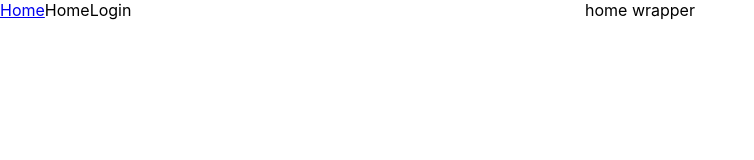
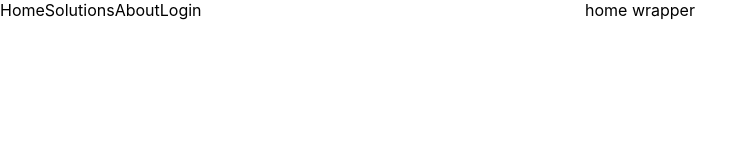
Before and after one commit to HanahLev/MLH-MakeHarvard2021, a React (Create React App) app in the folder mh-website/: page / in a window 1280 px wide. Shown: the top 160 px of the page, without its empty margins (0-754 px from the left). Built offline with nearby package versions, Linux system fonts and the light colour scheme.

Commit message:
variable routing but unstyled

```diff
--- a/mh-website/src/js/App.js
+++ b/mh-website/src/js/App.js
@@ -1,36 +1,82 @@
-import { BrowserRouter as Router, Route, Link, useHistory } from 'react-router-dom';
+import { BrowserRouter as Router, Route, useHistory, Switch } from 'react-router-dom';
 import React from 'react'
 
 import '../sass/App.scss';
 
 import Home from './home/home'
 import Login from './login/login'
+import About from './about/about'
+import Solutions from './solutions/solutions'
+
 function App() {
   return (
     <div className="App">
+
       <Router>
+        <Switch>
 
-        <Route exact path="/" component={Home} />
-        <Route exact path="/login" component={Login} />
-
-        <div className="nav-bar">
+          {routes.map((item, index) => (
+            <Route key={index} exact path={item.to} >
+              <>
+                {item.component}
+                {item.navbar && <NavBar />}
+              </>
 
 
-          <Link to="/" className="nav-item">Home</Link>
-          <CustomLink to="/" className="nav-item">
-            Home
-          </CustomLink>
-          <CustomLink to="/login" className="nav-item">
-            Login
-          </CustomLink>
+            </Route>
+          ))}
+        </Switch>
 
-        </div>
+
       </Router>
     </div>
   );
 }
 
 export default App;
+
+function NavBar() {
+
+  return (
+
+    <div className="nav-bar">
+      {routes.map((item, index) => (
+        <CustomLink key={index} to={item.to} className="nav-item">
+          {item.children}
+        </CustomLink>
+      ))}
+
+    </div>
+  )
+}
+
+const routes = [
+  {
+    to: '/',
+    children: 'Home',
+    component: <Home />,
+    navbar: true
+  },
+  {
+    to: '/solutions',
+    children: 'Solutions',
+    component: <Solutions />,
+    navbar: true
+  },
+  {
+    to: '/about',
+    children: 'About',
+    component: <About />,
+    navbar: true
+  },
+  {
+    to: '/login',
+    children: 'Login',
+    component: <Login />,
+    navbar: true
+  }
+]
+
 
 function CustomLink(props) {
   let history = useHistory();
--- /dev/null
+++ b/mh-website/src/js/about/about.js
@@ -0,0 +1,12 @@
+
+
+export default function About() {
+
+
+    return (
+        <div className='about-wrapper'>
+            about wrapper
+        </div>
+    )
+
+}
--- /dev/null
+++ b/mh-website/src/js/solutions/solutions.js
@@ -0,0 +1,12 @@
+
+
+export default function Solutions() {
+
+
+    return (
+        <div className='solutions-wrapper'>
+            solutions wrapper
+        </div>
+    )
+
+}
```
